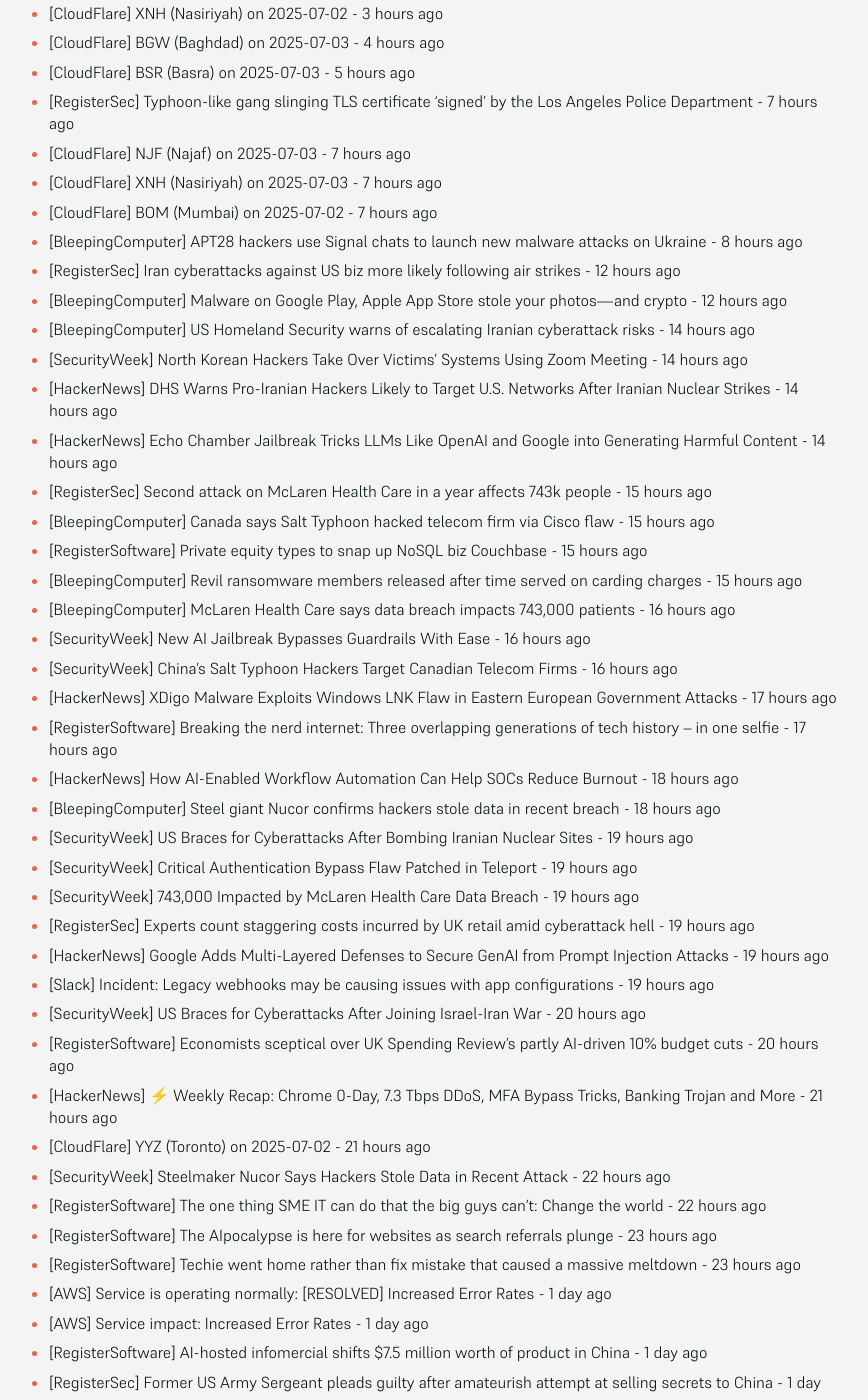
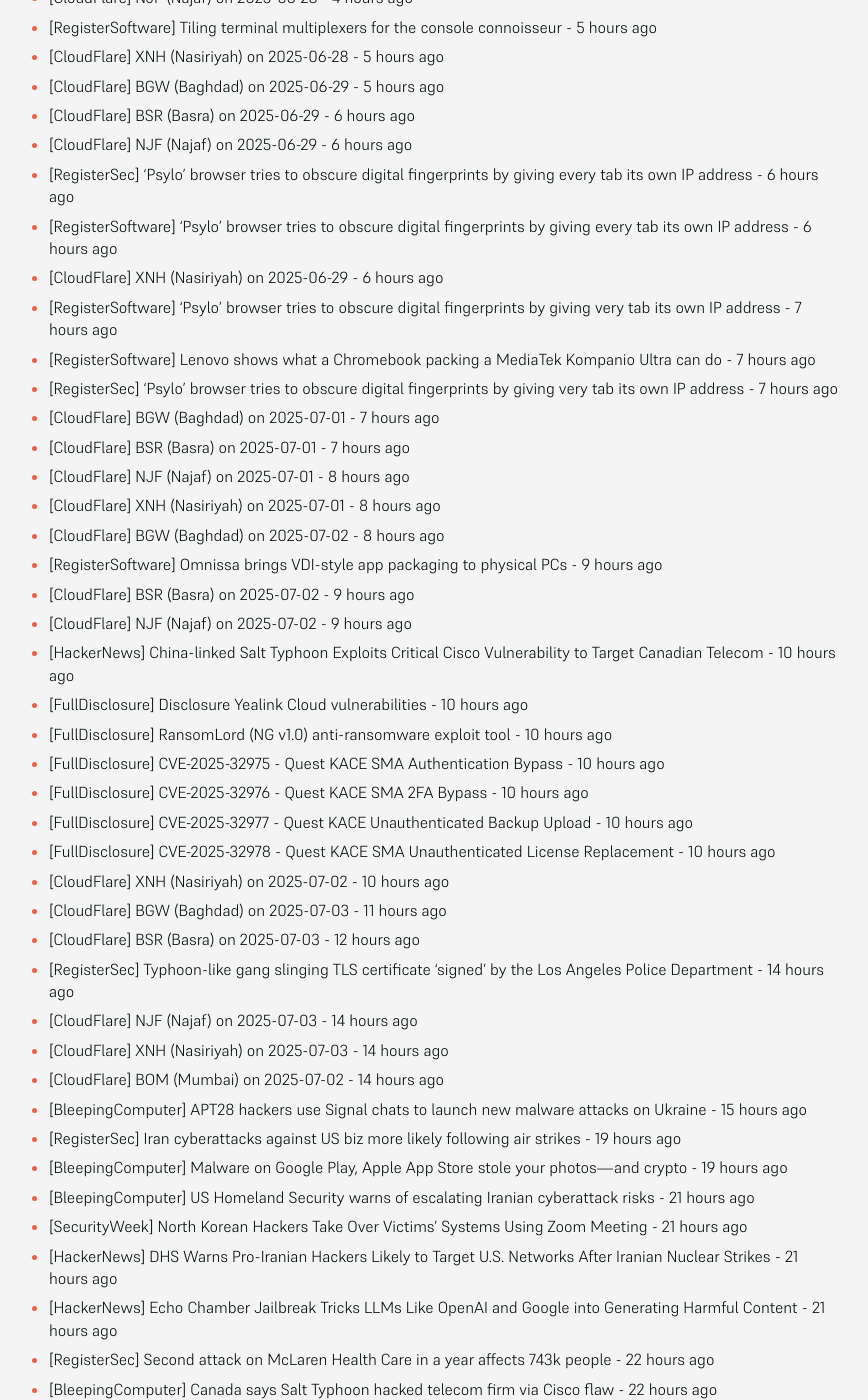
Before and after one commit to SecOpsNews/news, a Jekyll site: the page built from index.md, in a window 1280 px wide and 1400 px high, scrolled down 891 px. Shown: the whole window, without its empty margins (215-1083 px from the left). Built offline with Jekyll 4.4.1, drawn with Linux system fonts in a browser that asks for light colours; some of the changed text lies outside the part shown.

Commit message:
New Feed

```diff
--- a/index.md
+++ b/index.md
@@ -9,63 +9,91 @@ description: Latest Updates
 
 <!-- SecOps start -->
 
-- [RegisterSoftware] 'Psylo' browser tries to obscure digital fingerprints by giving very tab its own IP address - 20 minutes ago
-- [RegisterSoftware] Lenovo shows what a Chromebook packing a MediaTek Kompanio Ultra can do - 20 minutes ago
-- [RegisterSec] 'Psylo' browser tries to obscure digital fingerprints by giving very tab its own IP address - 20 minutes ago
-- [CloudFlare] BGW (Baghdad) on 2025-07-01 - 21 minutes ago
-- [CloudFlare] BSR (Basra) on 2025-07-01 - 48 minutes ago
-- [CloudFlare] NJF (Najaf) on 2025-07-01 - 1 hour ago
-- [CloudFlare] XNH (Nasiriyah) on 2025-07-01 - 1 hour ago
-- [CloudFlare] BGW (Baghdad) on 2025-07-02 - 1 hour ago
-- [RegisterSoftware] Omnissa brings VDI-style app packaging to physical PCs - 2 hours ago
-- [CloudFlare] BSR (Basra) on 2025-07-02 - 2 hours ago
-- [CloudFlare] NJF (Najaf) on 2025-07-02 - 2 hours ago
-- [HackerNews] China-linked Salt Typhoon Exploits Critical Cisco Vulnerability to Target Canadian Telecom - 3 hours ago
-- [FullDisclosure] Disclosure Yealink Cloud vulnerabilities - 3 hours ago
-- [FullDisclosure] RansomLord (NG v1.0) anti-ransomware exploit tool - 3 hours ago
-- [FullDisclosure] CVE-2025-32975 - Quest KACE SMA Authentication Bypass - 3 hours ago
-- [FullDisclosure] CVE-2025-32976 - Quest KACE SMA 2FA Bypass - 3 hours ago
-- [FullDisclosure] CVE-2025-32977 - Quest KACE Unauthenticated Backup Upload - 3 hours ago
-- [FullDisclosure] CVE-2025-32978 - Quest KACE SMA Unauthenticated License	Replacement - 3 hours ago
-- [CloudFlare] XNH (Nasiriyah) on 2025-07-02 - 3 hours ago
-- [CloudFlare] BGW (Baghdad) on 2025-07-03 - 4 hours ago
-- [CloudFlare] BSR (Basra) on 2025-07-03 - 5 hours ago
-- [RegisterSec] Typhoon-like gang slinging TLS certificate 'signed' by the Los Angeles Police Department - 7 hours ago
-- [CloudFlare] NJF (Najaf) on 2025-07-03 - 7 hours ago
-- [CloudFlare] XNH (Nasiriyah) on 2025-07-03 - 7 hours ago
-- [CloudFlare] BOM (Mumbai) on 2025-07-02 - 7 hours ago
-- [BleepingComputer] APT28 hackers use Signal chats to launch new malware attacks on Ukraine - 8 hours ago
-- [RegisterSec] Iran cyberattacks against US biz more likely following air strikes - 12 hours ago
-- [BleepingComputer] Malware on Google Play, Apple App Store stole your photos—and crypto - 12 hours ago
-- [BleepingComputer] US Homeland Security warns of escalating Iranian cyberattack risks - 14 hours ago
-- [SecurityWeek] North Korean Hackers Take Over Victims’ Systems Using Zoom Meeting - 14 hours ago
-- [HackerNews] DHS Warns Pro-Iranian Hackers Likely to Target U.S. Networks After Iranian Nuclear Strikes - 14 hours ago
-- [HackerNews] Echo Chamber Jailbreak Tricks LLMs Like OpenAI and Google into Generating Harmful Content - 14 hours ago
-- [RegisterSec] Second attack on McLaren Health Care in a year affects 743k people - 15 hours ago
-- [BleepingComputer] Canada says Salt Typhoon hacked telecom firm via Cisco flaw - 15 hours ago
-- [RegisterSoftware] Private equity types to snap up NoSQL biz Couchbase - 15 hours ago
-- [BleepingComputer] Revil ransomware members released after time served on carding charges - 15 hours ago
-- [BleepingComputer] McLaren Health Care says data breach impacts 743,000 patients - 16 hours ago
-- [SecurityWeek] New AI Jailbreak Bypasses Guardrails With Ease - 16 hours ago
-- [SecurityWeek] China’s Salt Typhoon Hackers Target Canadian Telecom Firms - 16 hours ago
-- [HackerNews] XDigo Malware Exploits Windows LNK Flaw in Eastern European Government Attacks - 17 hours ago
-- [RegisterSoftware] Breaking the nerd internet: Three overlapping generations of tech history – in one selfie - 17 hours ago
-- [HackerNews] How AI-Enabled Workflow Automation Can Help SOCs Reduce Burnout - 18 hours ago
-- [BleepingComputer] Steel giant Nucor confirms hackers stole data in recent breach - 18 hours ago
-- [SecurityWeek] US Braces for Cyberattacks After Bombing Iranian Nuclear Sites - 19 hours ago
-- [SecurityWeek] Critical Authentication Bypass Flaw Patched in Teleport - 19 hours ago
-- [SecurityWeek] 743,000 Impacted by McLaren Health Care Data Breach - 19 hours ago
-- [RegisterSec] Experts count staggering costs incurred by UK retail amid cyberattack hell - 19 hours ago
-- [HackerNews] Google Adds Multi-Layered Defenses to Secure GenAI from Prompt Injection Attacks - 19 hours ago
-- [Slack] Incident: Legacy webhooks may be causing issues with app configurations - 19 hours ago
-- [SecurityWeek] US Braces for Cyberattacks After Joining Israel-Iran War - 20 hours ago
-- [RegisterSoftware] Economists sceptical over UK Spending Review's partly AI-driven 10% budget cuts - 20 hours ago
-- [HackerNews] ⚡ Weekly Recap: Chrome 0-Day, 7.3 Tbps DDoS, MFA Bypass Tricks, Banking Trojan and More - 21 hours ago
-- [CloudFlare] YYZ (Toronto) on 2025-07-02 - 21 hours ago
-- [SecurityWeek] Steelmaker Nucor Says Hackers Stole Data in Recent Attack - 22 hours ago
-- [RegisterSoftware] The one thing SME IT can do that the big guys can’t: Change the world - 22 hours ago
-- [RegisterSoftware] The AIpocalypse is here for websites as search referrals plunge - 23 hours ago
-- [RegisterSoftware] Techie went home rather than fix mistake that caused a massive meltdown - 23 hours ago
+- [BleepingComputer] US House bans WhatsApp on staff devices over security concerns - 22 minutes ago
+- [SecurityWeek] Siemens Notifies Customers of Microsoft Defender Antivirus Issue - 22 minutes ago
+- [RegisterSoftware] Xlibre forks to the rescue – but Kubuntu gives X11 the boot - 22 minutes ago
+- [CloudFlare] BEG (Belgrade) on 2025-06-26 - 22 minutes ago
+- [GrahamCluley] Marks & Spencer ransomware attack was good news for other retailers - 51 minutes ago
+- [HackerNews] Between Buzz and Reality: The CTEM Conversation We All Need - 1 hour ago
+- [RegisterSec] Four REvil ransomware crooks walk free, escape gulag fate, after admitting guilt - 2 hours ago
+- [HackerNews] Hackers Exploit Misconfigured Docker APIs to Mine Cryptocurrency via Tor Network - 2 hours ago
+- [SecurityWeek] Prometei Botnet Activity Spikes - 2 hours ago
+- [SecurityWeek] Identity Is the New Perimeter: Why Proofing and Verification Are Business Imperatives - 2 hours ago
+- [GitHub] Repository Navigation Bar Missing in GitHub Enterprise Cloud - 2 hours ago
+- [SecurityWeek] Chinese APT Hacking Routers to Build Espionage Infrastructure - 4 hours ago
+- [CloudFlare] BGW (Baghdad) on 2025-06-28 - 4 hours ago
+- [SecurityWeek] Photo-Stealing Spyware Sneaks Into Apple App Store, Google Play - 4 hours ago
+- [RegisterSoftware] Datacenter market offers us captive customer base, say investors - 4 hours ago
+- [HackerNews] APT28 Uses Signal Chat to Deploy BEARDSHELL Malware and COVENANT in Ukraine - 4 hours ago
+- [HackerNews] U.S. House Bans WhatsApp on Official Devices Over Security and Data Protection Issues - 4 hours ago
+- [CloudFlare] BSR (Basra) on 2025-06-28 - 4 hours ago
+- [SecurityWeek] Apple, Netflix, Microsoft Sites ‘Hacked’ for Tech Support Scams - 4 hours ago
+- [CloudFlare] NJF (Najaf) on 2025-06-28 - 4 hours ago
+- [RegisterSoftware] Tiling terminal multiplexers for the console connoisseur - 5 hours ago
+- [CloudFlare] XNH (Nasiriyah) on 2025-06-28 - 5 hours ago
+- [CloudFlare] BGW (Baghdad) on 2025-06-29 - 5 hours ago
+- [CloudFlare] BSR (Basra) on 2025-06-29 - 6 hours ago
+- [CloudFlare] NJF (Najaf) on 2025-06-29 - 6 hours ago
+- [RegisterSec] 'Psylo' browser tries to obscure digital fingerprints by giving every tab its own IP address - 6 hours ago
+- [RegisterSoftware] 'Psylo' browser tries to obscure digital fingerprints by giving every tab its own IP address - 6 hours ago
+- [CloudFlare] XNH (Nasiriyah) on 2025-06-29 - 6 hours ago
+- [RegisterSoftware] 'Psylo' browser tries to obscure digital fingerprints by giving very tab its own IP address - 7 hours ago
+- [RegisterSoftware] Lenovo shows what a Chromebook packing a MediaTek Kompanio Ultra can do - 7 hours ago
+- [RegisterSec] 'Psylo' browser tries to obscure digital fingerprints by giving very tab its own IP address - 7 hours ago
+- [CloudFlare] BGW (Baghdad) on 2025-07-01 - 7 hours ago
+- [CloudFlare] BSR (Basra) on 2025-07-01 - 7 hours ago
+- [CloudFlare] NJF (Najaf) on 2025-07-01 - 8 hours ago
+- [CloudFlare] XNH (Nasiriyah) on 2025-07-01 - 8 hours ago
+- [CloudFlare] BGW (Baghdad) on 2025-07-02 - 8 hours ago
+- [RegisterSoftware] Omnissa brings VDI-style app packaging to physical PCs - 9 hours ago
+- [CloudFlare] BSR (Basra) on 2025-07-02 - 9 hours ago
+- [CloudFlare] NJF (Najaf) on 2025-07-02 - 9 hours ago
+- [HackerNews] China-linked Salt Typhoon Exploits Critical Cisco Vulnerability to Target Canadian Telecom - 10 hours ago
+- [FullDisclosure] Disclosure Yealink Cloud vulnerabilities - 10 hours ago
+- [FullDisclosure] RansomLord (NG v1.0) anti-ransomware exploit tool - 10 hours ago
+- [FullDisclosure] CVE-2025-32975 - Quest KACE SMA Authentication Bypass - 10 hours ago
+- [FullDisclosure] CVE-2025-32976 - Quest KACE SMA 2FA Bypass - 10 hours ago
+- [FullDisclosure] CVE-2025-32977 - Quest KACE Unauthenticated Backup Upload - 10 hours ago
+- [FullDisclosure] CVE-2025-32978 - Quest KACE SMA Unauthenticated License	Replacement - 10 hours ago
+- [CloudFlare] XNH (Nasiriyah) on 2025-07-02 - 10 hours ago
+- [CloudFlare] BGW (Baghdad) on 2025-07-03 - 11 hours ago
+- [CloudFlare] BSR (Basra) on 2025-07-03 - 12 hours ago
+- [RegisterSec] Typhoon-like gang slinging TLS certificate 'signed' by the Los Angeles Police Department - 14 hours ago
+- [CloudFlare] NJF (Najaf) on 2025-07-03 - 14 hours ago
+- [CloudFlare] XNH (Nasiriyah) on 2025-07-03 - 14 hours ago
+- [CloudFlare] BOM (Mumbai) on 2025-07-02 - 14 hours ago
+- [BleepingComputer] APT28 hackers use Signal chats to launch new malware attacks on Ukraine - 15 hours ago
+- [RegisterSec] Iran cyberattacks against US biz more likely following air strikes - 19 hours ago
+- [BleepingComputer] Malware on Google Play, Apple App Store stole your photos—and crypto - 19 hours ago
+- [BleepingComputer] US Homeland Security warns of escalating Iranian cyberattack risks - 21 hours ago
+- [SecurityWeek] North Korean Hackers Take Over Victims’ Systems Using Zoom Meeting - 21 hours ago
+- [HackerNews] DHS Warns Pro-Iranian Hackers Likely to Target U.S. Networks After Iranian Nuclear Strikes - 21 hours ago
+- [HackerNews] Echo Chamber Jailbreak Tricks LLMs Like OpenAI and Google into Generating Harmful Content - 21 hours ago
+- [RegisterSec] Second attack on McLaren Health Care in a year affects 743k people - 22 hours ago
+- [BleepingComputer] Canada says Salt Typhoon hacked telecom firm via Cisco flaw - 22 hours ago
+- [RegisterSoftware] Private equity types to snap up NoSQL biz Couchbase - 22 hours ago
+- [BleepingComputer] Revil ransomware members released after time served on carding charges - 22 hours ago
+- [BleepingComputer] McLaren Health Care says data breach impacts 743,000 patients - 23 hours ago
+- [SecurityWeek] New AI Jailbreak Bypasses Guardrails With Ease - 23 hours ago
+- [SecurityWeek] China’s Salt Typhoon Hackers Target Canadian Telecom Firms - 23 hours ago
+- [HackerNews] XDigo Malware Exploits Windows LNK Flaw in Eastern European Government Attacks - 1 day ago
+- [RegisterSoftware] Breaking the nerd internet: Three overlapping generations of tech history – in one selfie - 1 day ago
+- [HackerNews] How AI-Enabled Workflow Automation Can Help SOCs Reduce Burnout - 1 day ago
+- [BleepingComputer] Steel giant Nucor confirms hackers stole data in recent breach - 1 day ago
+- [SecurityWeek] US Braces for Cyberattacks After Bombing Iranian Nuclear Sites - 1 day ago
+- [SecurityWeek] Critical Authentication Bypass Flaw Patched in Teleport - 1 day ago
+- [SecurityWeek] 743,000 Impacted by McLaren Health Care Data Breach - 1 day ago
+- [RegisterSec] Experts count staggering costs incurred by UK retail amid cyberattack hell - 1 day ago
+- [HackerNews] Google Adds Multi-Layered Defenses to Secure GenAI from Prompt Injection Attacks - 1 day ago
+- [Slack] Incident: Legacy webhooks may be causing issues with app configurations - 1 day ago
+- [SecurityWeek] US Braces for Cyberattacks After Joining Israel-Iran War - 1 day ago
+- [RegisterSoftware] Economists sceptical over UK Spending Review's partly AI-driven 10% budget cuts - 1 day ago
+- [HackerNews] ⚡ Weekly Recap: Chrome 0-Day, 7.3 Tbps DDoS, MFA Bypass Tricks, Banking Trojan and More - 1 day ago
+- [CloudFlare] YYZ (Toronto) on 2025-07-02 - 1 day ago
+- [SecurityWeek] Steelmaker Nucor Says Hackers Stole Data in Recent Attack - 1 day ago
+- [RegisterSoftware] The one thing SME IT can do that the big guys can’t: Change the world - 1 day ago
+- [RegisterSoftware] The AIpocalypse is here for websites as search referrals plunge - 1 day ago
+- [RegisterSoftware] Techie went home rather than fix mistake that caused a massive meltdown - 1 day ago
 - [AWS] Service is operating normally: [RESOLVED] Increased Error Rates - 1 day ago
 - [AWS] Service impact: Increased Error Rates - 1 day ago
 - [RegisterSoftware] AI-hosted infomercial shifts $7.5 million worth of product in China - 1 day ago
@@ -73,7 +101,6 @@ description: Latest Updates
 - [BleepingComputer] Windows Snipping Tool now lets you create animated GIF recordings - 1 day ago
 - [BleepingComputer] Oxford City Council suffers breach exposing two decades of data - 1 day ago
 - [BleepingComputer] CoinMarketCap briefly hacked to drain crypto wallets via fake Web3 popup - 1 day ago
-- [RegisterSoftware] The AIpocalypse is here for web sites as search referrals plunge - 1 day ago
 - [DataBreaches] Russian-linked hackers appear to have launched a crippling cyberattack on Western New Mexico University - 1 month ago
 - [DataBreaches] SK Telecom vows to take full responsibility for damage from recent data leak - 1 month ago
 - [HackerNews] Storm-1977 Hits Education Clouds with AzureChecker, Deploys 200+ Crypto Mining Containers - 1 month ago
```
Also changed, not shown: other parts of index.md (+38 -38 lines).
